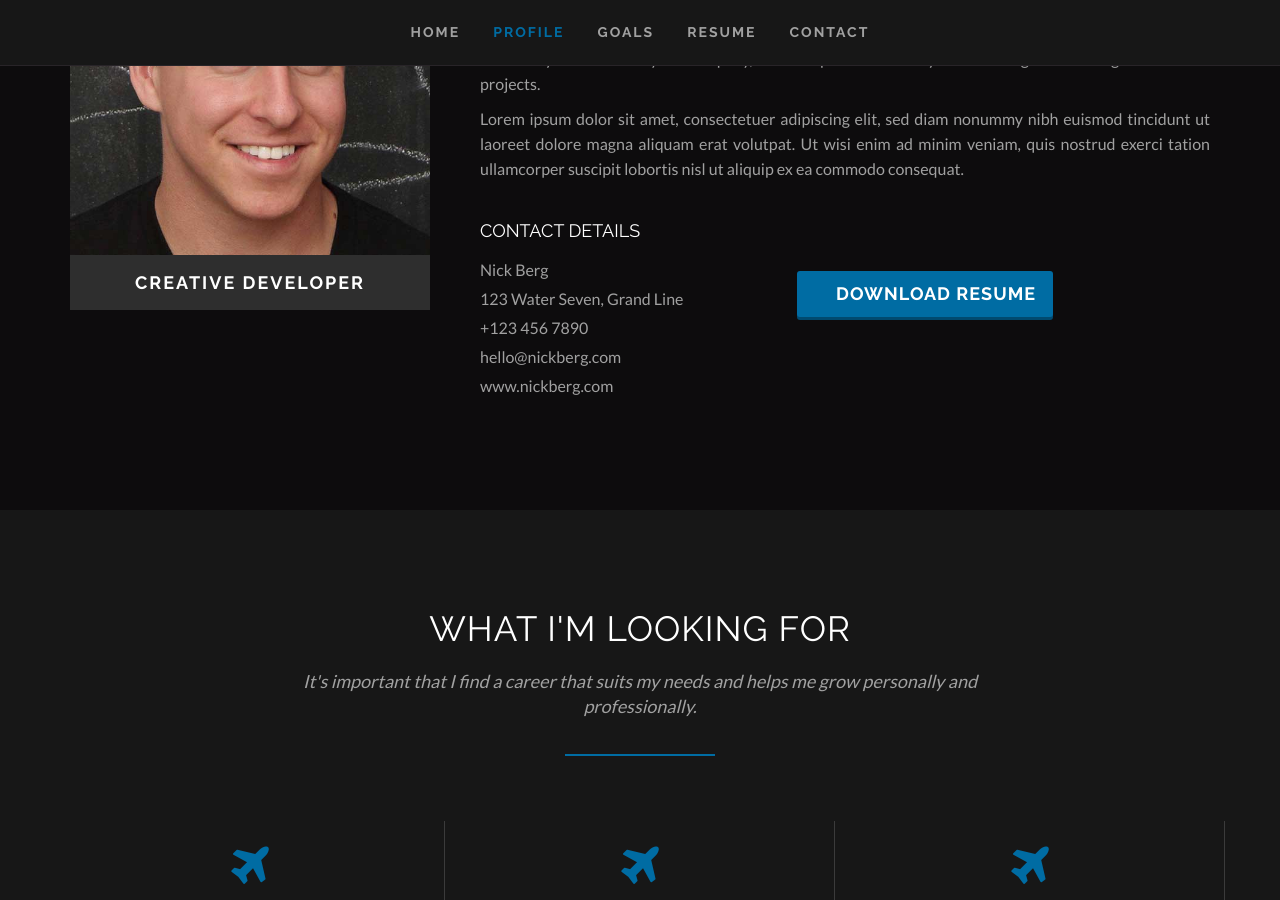
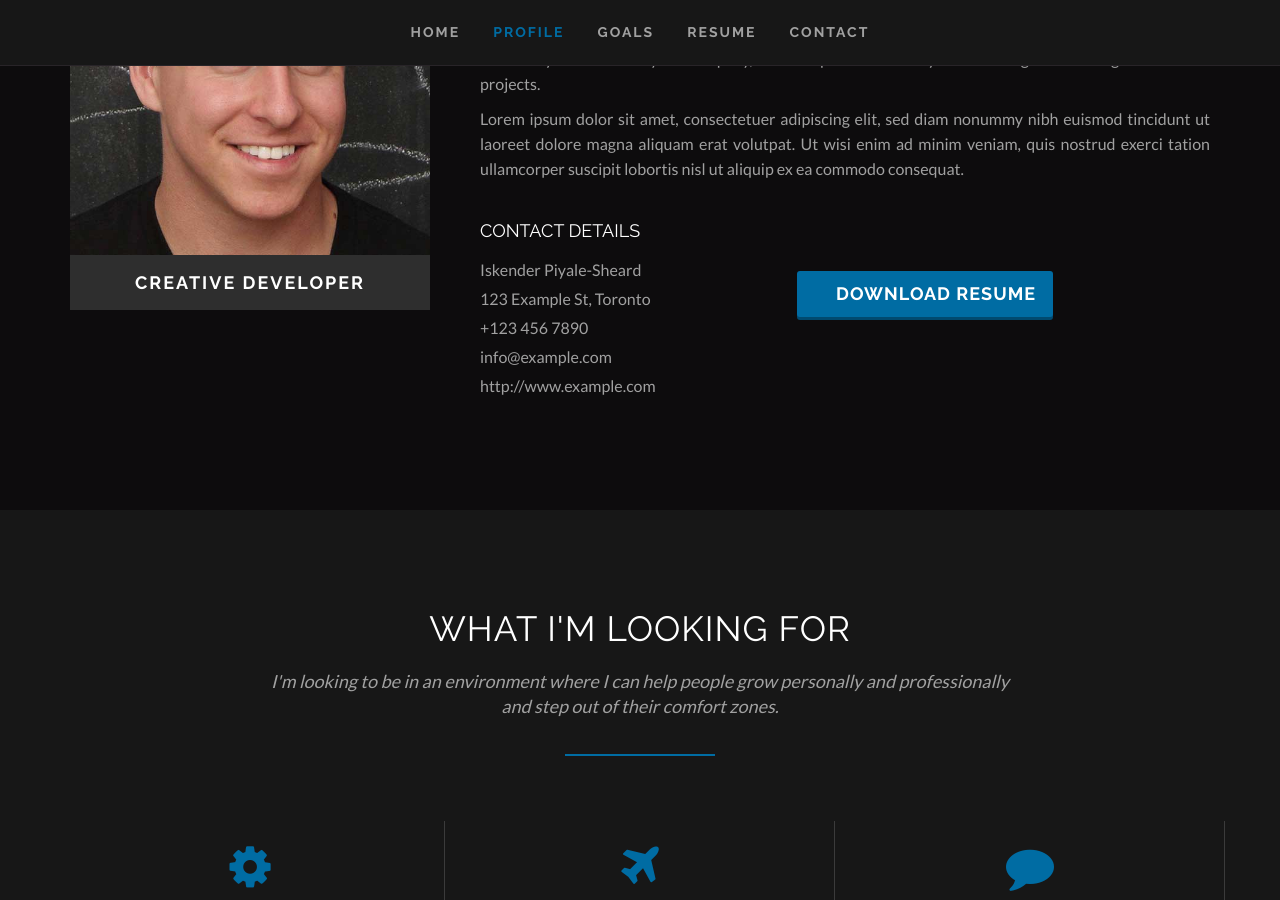
Before and after one commit to clearcareer/IskenderResume, a Jekyll site: the page built from index.html, in a window 1280 px wide and 900 px high, scrolled down 1136 px. Built offline with Jekyll 4.4.1, drawn with Linux system fonts in a browser that asks for light colours; some web fonts are replaced; some of the changed text lies outside the part shown.

Commit message:
Updated '/index.html' via CloudCannon

```diff
--- a/index.html
+++ b/index.html
@@ -13,14 +13,14 @@
   - title: Professional Ballerina
   - title: Superhero Batman
 goals:
-  - name: analytics
+  - name: Tinkering
+    icon: cog
+    description: 'Lorem ipsum dolor sit amet, consectetuer adipiscing elit, sed diam nonummy nibh euismod tincidunt ut laoreet dolore magna aliquam erat volutpat.'
+  - name: TRAVEL
     icon: plane
     description: 'Lorem ipsum dolor sit amet, consectetuer adipiscing elit, sed diam nonummy nibh euismod tincidunt ut laoreet dolore magna aliquam erat volutpat.'
-  - name: analytics
-    icon: plane
-    description: 'Lorem ipsum dolor sit amet, consectetuer adipiscing elit, sed diam nonummy nibh euismod tincidunt ut laoreet dolore magna aliquam erat volutpat.'
-  - name: analytics
-    icon: plane
+  - name: socialize
+    icon: comment
     description: 'Lorem ipsum dolor sit amet, consectetuer adipiscing elit, sed diam nonummy nibh euismod tincidunt ut laoreet dolore magna aliquam erat volutpat.'
 education:
   - number: 1
@@ -212,11 +212,11 @@
 
                                     <ul class="list-unstyled text-grey">
 
-                                        <li class="editable">Nick Berg</li>
-                                        <li class="editable">123 Water Seven, Grand Line</li>
+                                        <li class="editable">Iskender Piyale-Sheard</li>
+                                        <li class="editable">123 Example St, Toronto</li>
                                         <li class="editable">+123 456 7890</li>
-                                        <li class="editable">hello@nickberg.com</li>
-                                        <li class="editable">www.nickberg.com</li>
+                                        <li class="editable">info@example.com</li>
+                                        <li class="editable">http://www.example.com</li>
                                     </ul>
                                 </div>
                                 <!-- //.col-md-5 -->
@@ -254,9 +254,7 @@
                     <div class="col-md-8 col-md-offset-2 text-center">
                         <h2 class="section-title editable">What I'm Looking For</h2>
 
-                        <p class="section-subtitle editable">
-                            It's important that I find a career that suits my needs and helps me grow personally and professionally.
-                        </p>
+                        <p class="section-subtitle editable">I'm looking to be in an environment where I can help people grow personally and professionally and step out of their comfort zones.</p>
 
                         <span class="divider center"></span>
                     </div>
```
